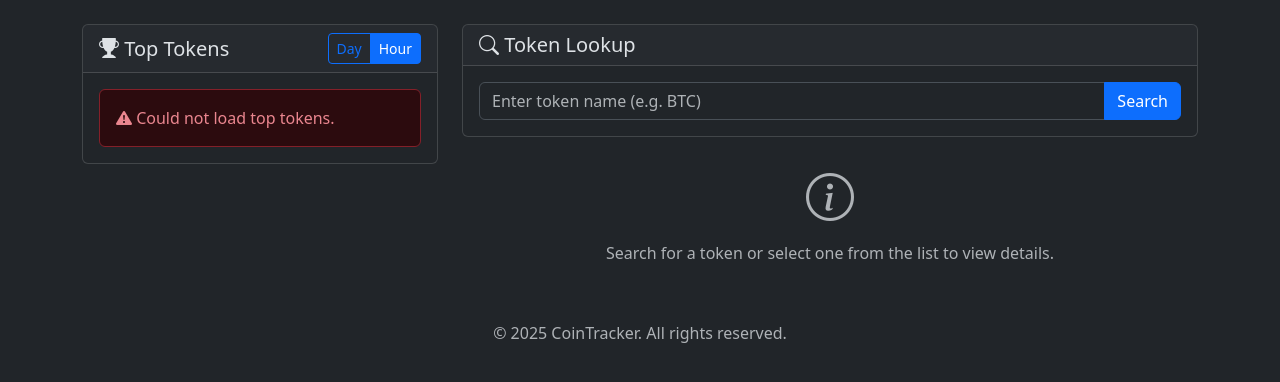
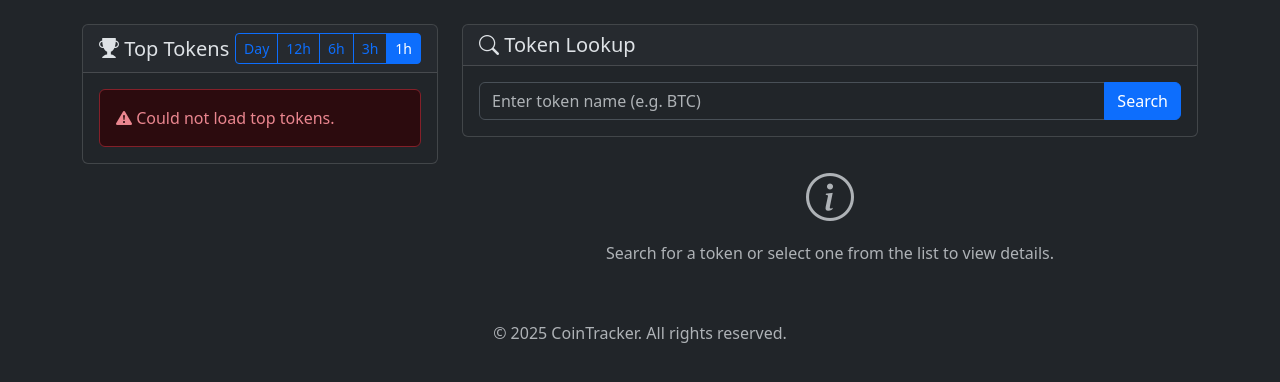
Before and after one commit to bnovik0v/CoinTracker, a Python web app: template app/templates/index.html in a window 1280 px wide. Shown: the part 57-439 px from the top of the page. Run offline with Jinja, Linux system fonts and the light colour scheme; the template is opened without the code that fills it, so the values that code supplies are empty.

Commit message:
feat: add 3h, 6h, and 12h time range options for token analysis

```diff
--- a/app/static/js/main.js
+++ b/app/static/js/main.js
@@ -97,6 +97,9 @@ document.addEventListener('DOMContentLoaded', () => {
         showLoading(tokenInfoDetails);
         showLoading(latestTweetsList);
 
+        // Get the selected time range
+        const selectedRange = document.querySelector('input[name="timeRange"]:checked').dataset.range;
+
         // Make sure the chart container exists and show loading state
         // Find the card body that contains the sentiment chart
         const chartContainers = document.querySelectorAll('#token-details-section .card-body');
@@ -106,8 +109,6 @@ document.addEventListener('DOMContentLoaded', () => {
                 break;
             }
         }
-
-        const selectedRange = document.querySelector('input[name="timeRange"]:checked').dataset.range;
 
         const infoUrl = `${API_BASE_URL}/tokens/${coinName}/info?time_range=${selectedRange}`;
         const tweetsUrl = `${API_BASE_URL}/tokens/${coinName}/tweets`;
--- a/app/templates/index.html
+++ b/app/templates/index.html
@@ -31,8 +31,14 @@
                         <div class="btn-group" role="group" id="time-range-selector">
                             <input type="radio" class="btn-check" name="timeRange" id="btn-day" autocomplete="off" data-range="day">
                             <label class="btn btn-sm btn-outline-primary" for="btn-day">Day</label>
+                            <input type="radio" class="btn-check" name="timeRange" id="btn-12hr" autocomplete="off" data-range="12hr">
+                            <label class="btn btn-sm btn-outline-primary" for="btn-12hr">12h</label>
+                            <input type="radio" class="btn-check" name="timeRange" id="btn-6hr" autocomplete="off" data-range="6hr">
+                            <label class="btn btn-sm btn-outline-primary" for="btn-6hr">6h</label>
+                            <input type="radio" class="btn-check" name="timeRange" id="btn-3hr" autocomplete="off" data-range="3hr">
+                            <label class="btn btn-sm btn-outline-primary" for="btn-3hr">3h</label>
                             <input type="radio" class="btn-check" name="timeRange" id="btn-hour" autocomplete="off" data-range="hour" checked>
-                            <label class="btn btn-sm btn-outline-primary" for="btn-hour">Hour</label>
+                            <label class="btn btn-sm btn-outline-primary" for="btn-hour">1h</label>
                         </div>
                     </div>
                     <div class="card-body">
```
Also changed, not shown: app/crud.py (+14 -2 lines), app/routes.py (+4 -4 lines).
